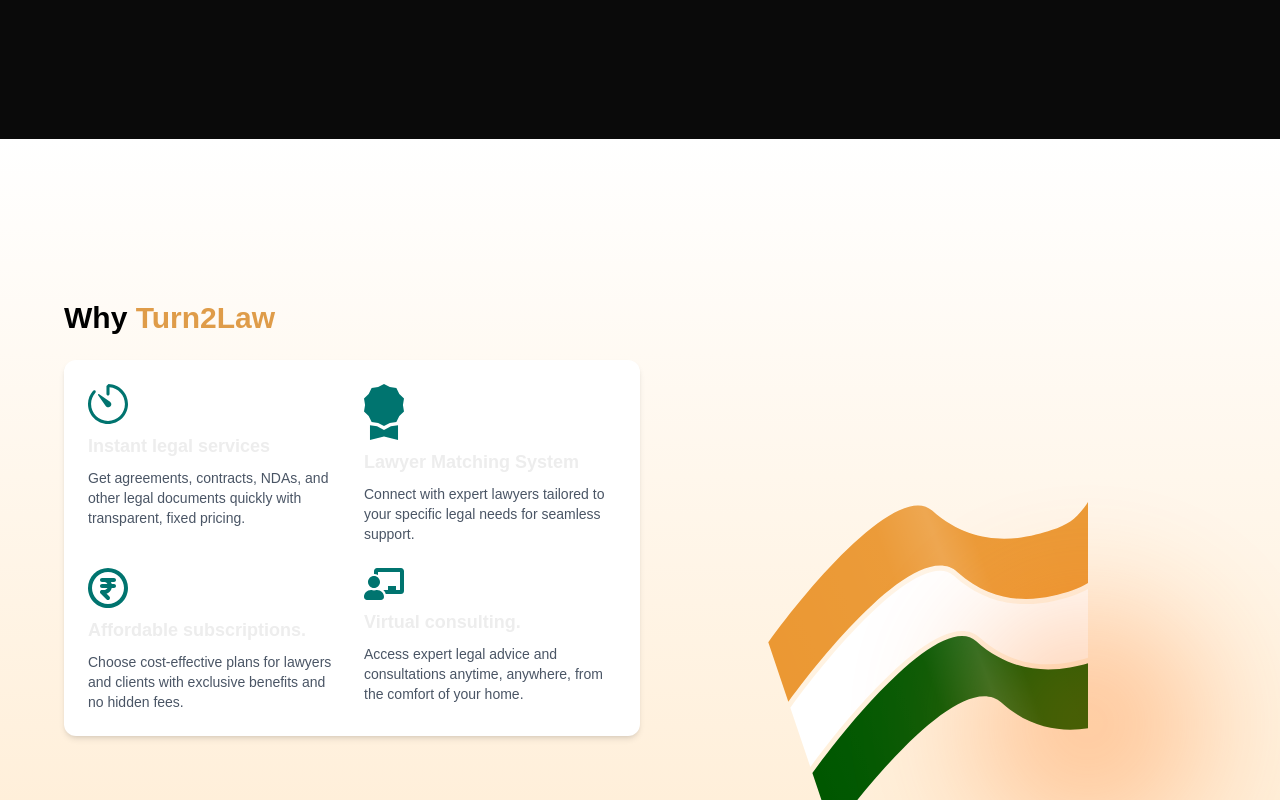
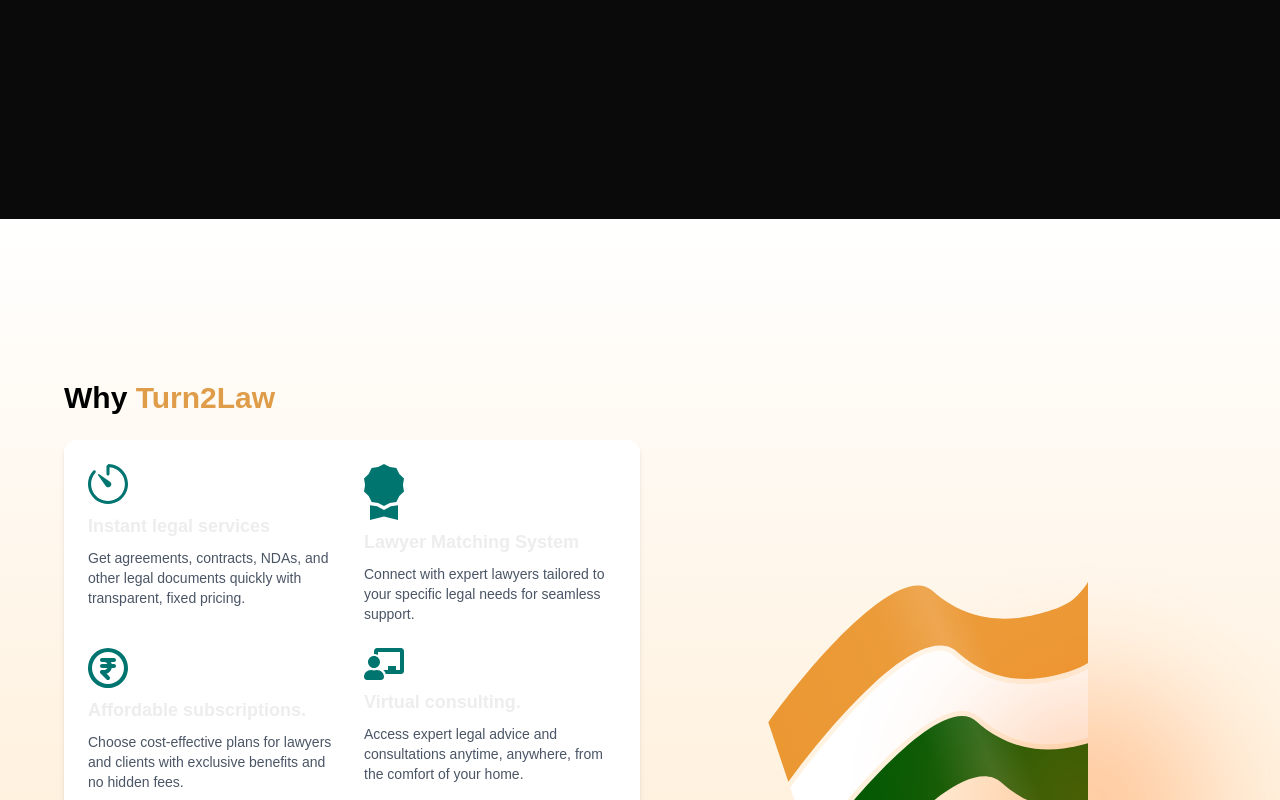
Before and after one commit to vinayakchandra/turn2law, a Next.js app: page / in a window 1280 px wide. Shown: the part 1540-2340 px from the top of the page. Built offline with nearby package versions, Linux system fonts and the light colour scheme.

Commit message:
increasing margin-colliding with logo

```diff
--- a/src/components/WhyT2L.tsx
+++ b/src/components/WhyT2L.tsx
@@ -4,7 +4,7 @@ function WhyT2L() {
   return (
 
     <section
-      className="flex flex-col md:flex-row items-center justify-between bg-gradient-to-b from-white to-orange-100 p-8 md:p-16">
+      className="mt-20 flex flex-col md:flex-row items-center justify-between bg-gradient-to-b from-white to-orange-100 p-8 md:p-16">
       <div className="w-full md:w-1/2">
         <h2 className="text-3xl font-bold text-black mb-6">
           Why <span className="text-primary ">Turn2Law</span>
```
